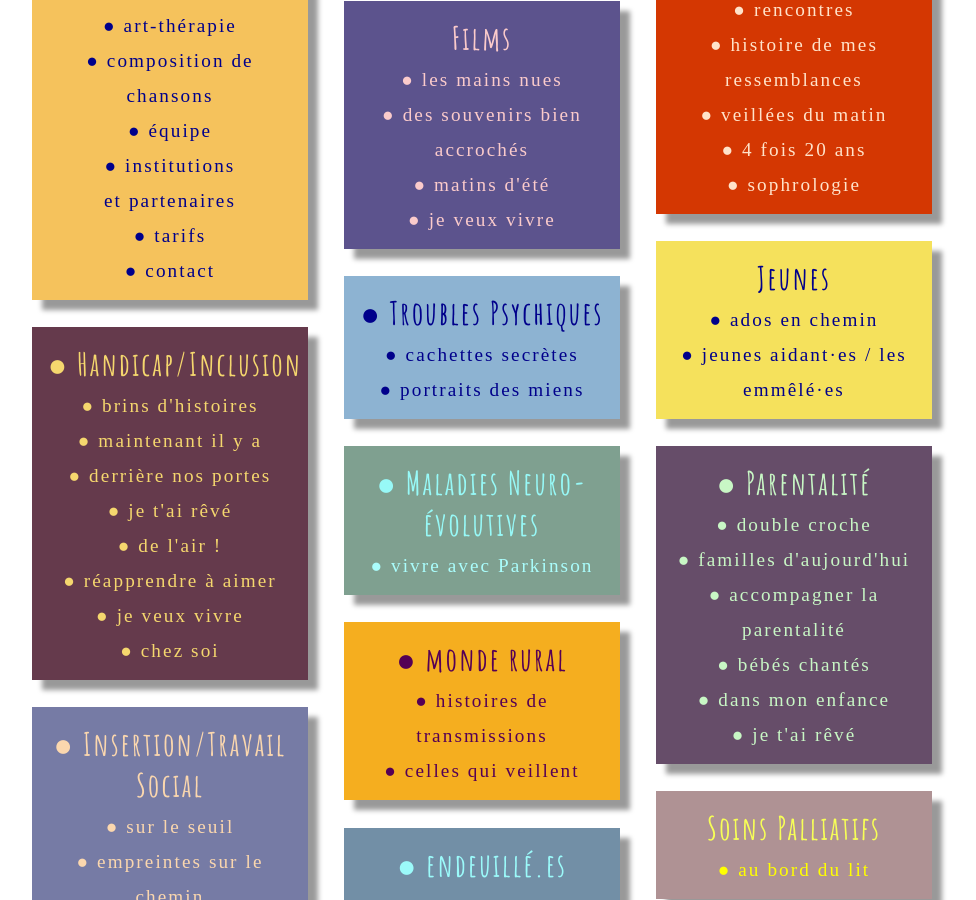
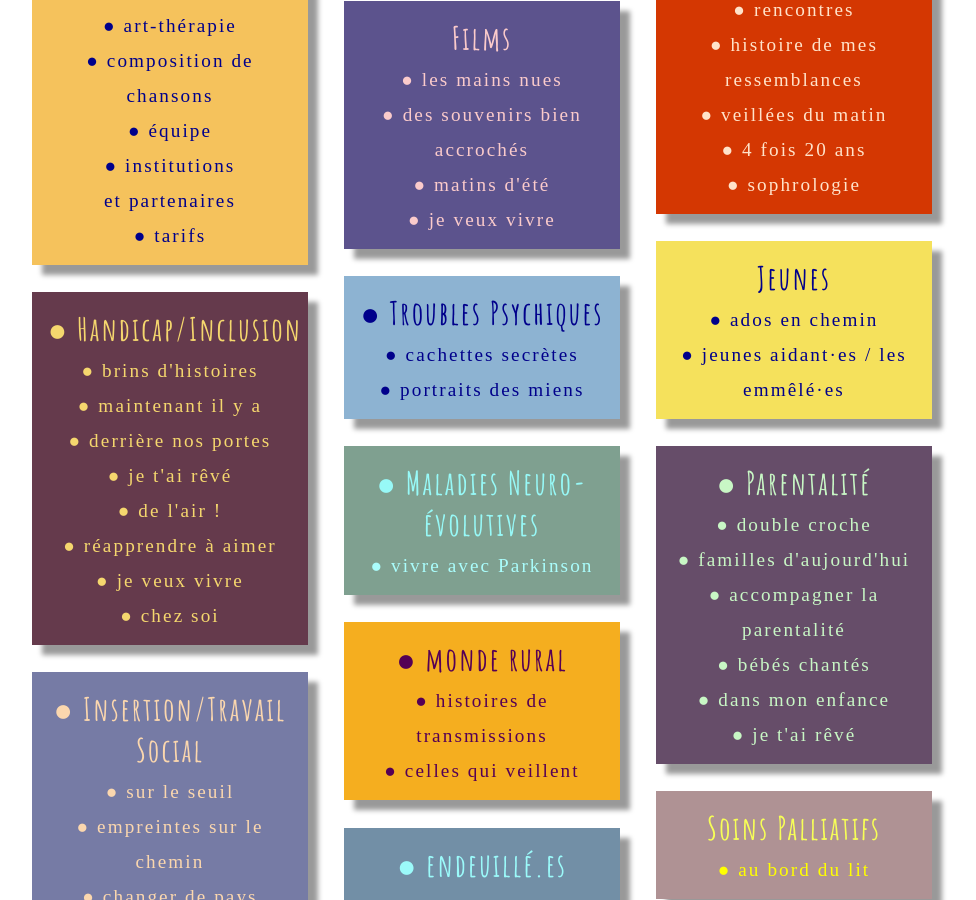
Before and after one commit to leshnik/revertouthaut, a Jekyll site: the page built from index.html, in a window 1280 px wide and 900 px high, scrolled down 9248 px. Shown: the whole window, without its empty margins (158-1134 px from the left). Built offline with Jekyll 4.4.1, drawn with Linux system fonts in a browser that asks for light colours.

Commit message:
nav2 remove contacts from accueil

```diff
--- a/_includes/NavListCards2.html
+++ b/_includes/NavListCards2.html
@@ -35,7 +35,6 @@
       <a style="color: #00008b" class="nav-list-item" href="/equipe">●&nbsp;équipe</a><br>
       <a style="color: #00008b" class="nav-list-item" href="/institutions-et-partenaires">●&nbsp;institutions<br>et partenaires</a><br>
       <a style="color: #00008b" class="nav-list-item"  href="/nos-tarifs">●&nbsp;tarifs</a><br>
-      <a style="color: #00008b" class="nav-list-item"  href="/contact">●&nbsp;contact</a><br>
     </p>
 
     <p class="shadow" style="background: #653a4c; width: 28ch">
```
